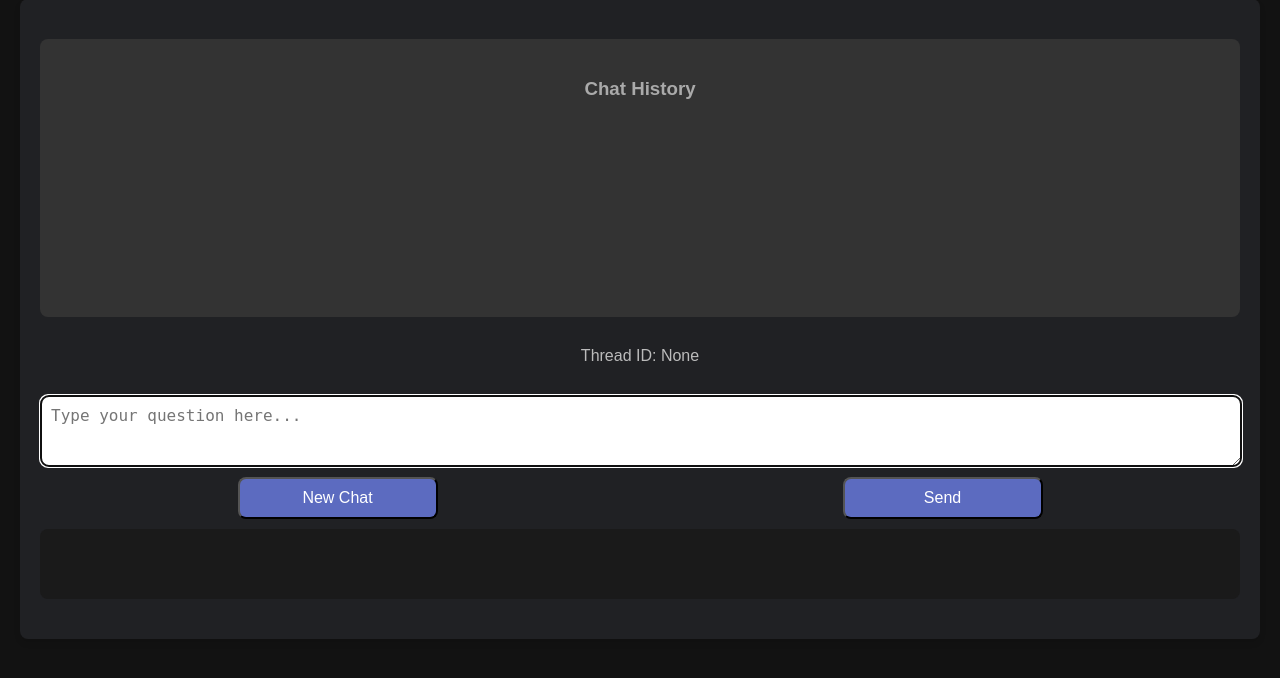
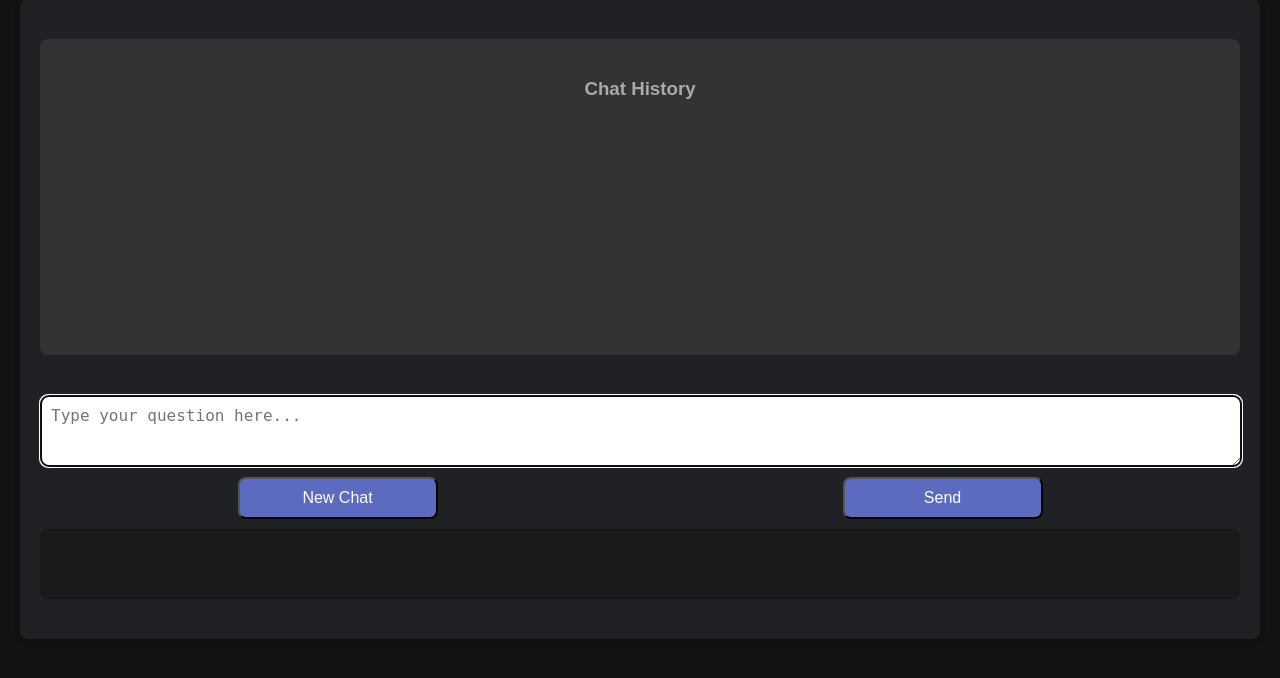
Before and after one commit to IsJustJason/openai-assistants-ui, a Flask app: page / in a window 1280 px wide. Shown: the part 81-759 px from the top of the page. Run offline with Flask 3, Linux system fonts and the light colour scheme.

Commit message:
hide thread id from ui

```diff
--- a/static/script.js
+++ b/static/script.js
@@ -1,6 +1,8 @@
 window.onload = function() {
     document.getElementById('user-input').focus();
 };
+
+let currentThreadId = null; // Variable to store the current thread ID
 
 function showLoadingOnButton() {
     const sendButton = document.getElementById('send-btn');
@@ -52,8 +54,9 @@ function addToChatHistory(role, message) {
 document.getElementById('send-btn').addEventListener('click', function() {
     var userInputField = document.getElementById('user-input');
     var userInput = userInputField.value;
-    var threadDisplayText = document.getElementById('thread-id').innerText;
-    var threadId = threadDisplayText.includes("None") ? "" : threadDisplayText.split(": ")[1];
+    // var threadDisplayText = document.getElementById('thread-id').innerText;
+    // var threadId = threadDisplayText.includes("None") ? "" : threadDisplayText.split(": ")[1];
+    var threadId = currentThreadId; // Get the current thread ID
 
     if (!threadId) {
         // If no thread ID, create a new thread first
@@ -61,7 +64,7 @@ document.getElementById('send-btn').addEventListener('click', function() {
         .then(response => response.json())
         .then(data => {
             if(data.thread_id) {
-                document.getElementById('thread-id').innerText = `Thread ID: ${data.thread_id}`;
+                // document.getElementById('thread-id').innerText = `Thread ID: ${data.thread_id}`;
                 sendUserInput(data.thread_id, userInput); // Send the user input after creating the thread
             } else {
                 document.getElementById('logs').innerText = 'Error creating thread';
@@ -91,8 +94,8 @@ document.getElementById('new-thread-btn').addEventListener('click', function() {
     fetch('/create_thread')
     .then(response => response.json())
     .then(data => {
-        if(data.thread_id) {
-            document.getElementById('thread-id').innerText = `Thread ID: ${data.thread_id}`;
+        if (data.thread_id) {
+            currentThreadId = data.thread_id; // Update the thread ID in JavaScript
             // Clearing out the user input, response area, and thread history
             document.getElementById('user-input').value = '';
             document.getElementById('logs').innerText = '';
--- a/templates/index.html
+++ b/templates/index.html
@@ -10,7 +10,7 @@
             <h3>Chat History</h3>
             <div id="messages-container"></div>
         </div>
-        <div id="thread-id">Thread ID: None</div>
+        <!-- <div id="thread-id">Thread ID: None</div> -->
         <textarea id="user-input" placeholder="Type your question here..."></textarea>
         <div id="button-container">
             <button id="new-thread-btn">New Chat</button>
```
